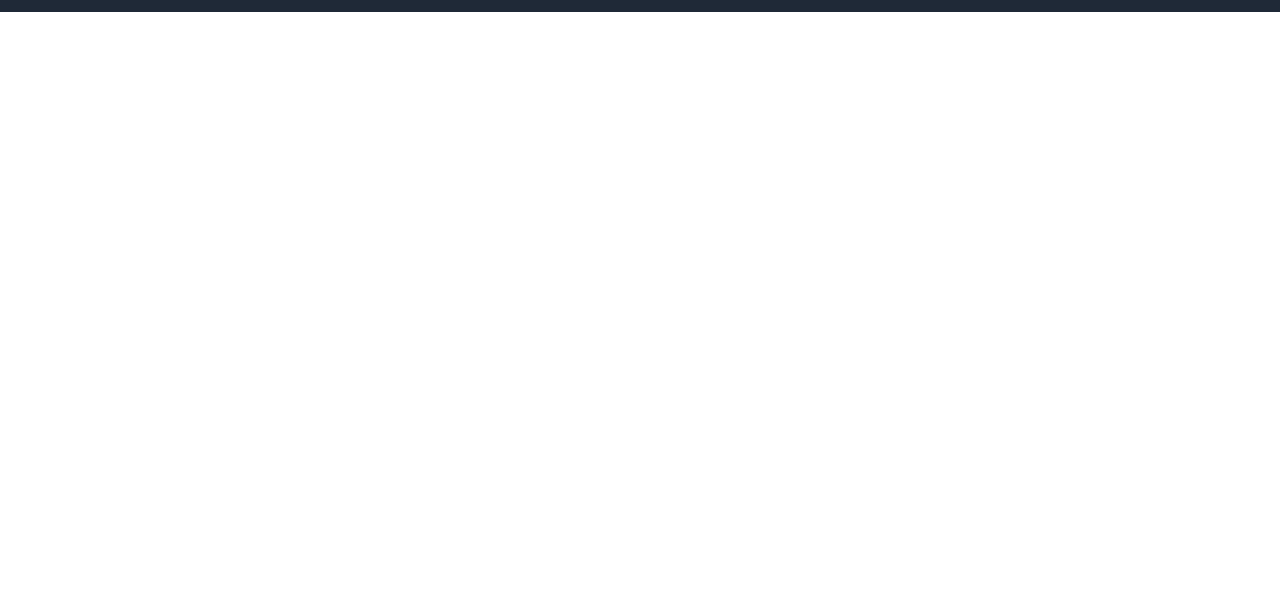
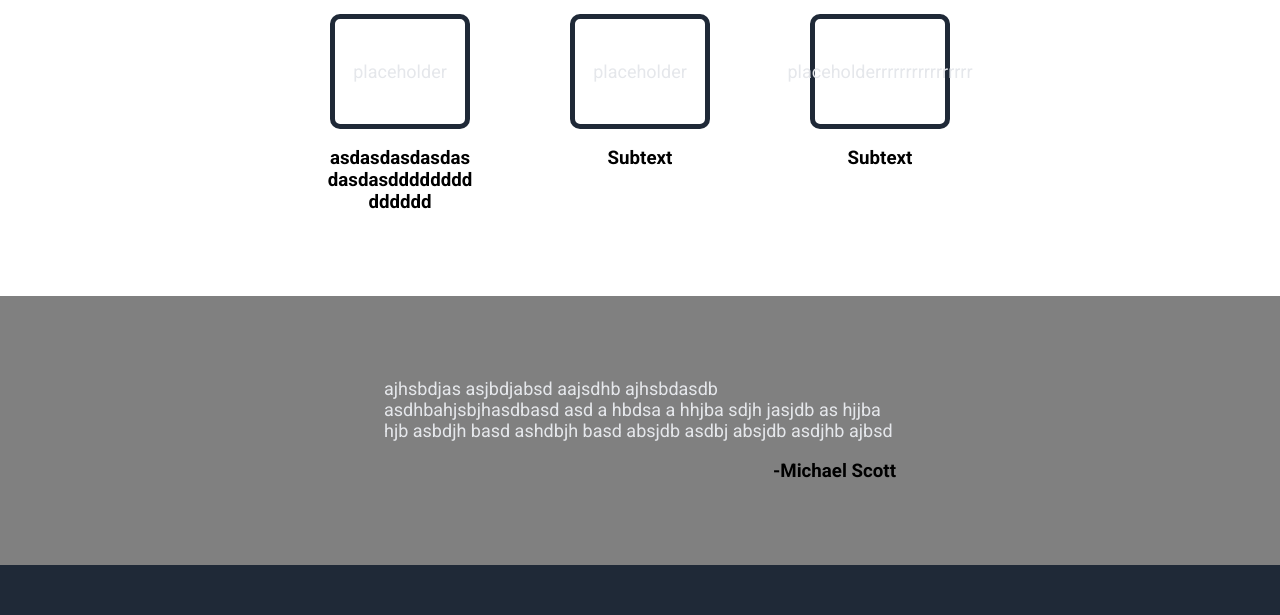
Before and after one commit to vbojcev/odin-Landing-Page, a plain HTML site: page index.html in a window 1280 px wide. Shown: the part 666-1281 px from the top of the page. Before the commit the page ends 800 px from the top, so only its background shows below. Drawn offline with Linux system fonts and the light colour scheme.

Commit message:
very good progress (fixed commit)

```diff
--- a/index.html
+++ b/index.html
@@ -24,14 +24,37 @@
       </div>
       <div class="right">
         <!-- <h1 style="color:white">Image placeholder</h1> -->
-        <img src=""
+        <img src="images/mc.png" id="mc">
       </div>
     </div>
     <div class="information">
-
+      <h2>Here's some boxes.</h2>
+      <div class="boxes">
+        <div class="box">
+          <div class="borderbox">
+            <p>placeholder</p>
+          </div>
+          <h3>asdasdasdasdasdasdasdddddddddddddd</h3>
+        </div>
+        <div class="box">
+          <div class="borderbox">
+            <p>placeholder</p>
+          </div>
+          <h3>Subtext</h3>
+        </div>
+        <div class="box">
+          <div class="borderbox">
+            <p>placeholderrrrrrrrrrrrrrrr</p>
+          </div>
+          <h3>Subtext</h3>
+        </div>
+      </div>
     </div>
     <div class="quote-box">
-
+      <div class="container">
+        <p id="quote">ajhsbdjas asjbdjabsd aajsdhb ajhsbdasdb asdhbahjsbjhasdbasd asd a hbdsa a hhjba sdjh jasjdb as hjjba hjb asbdjh basd ashdbjh basd absjdb asdbj absjdb asdjhb ajbsd </p>
+        <h3 id="credit">-Michael Scott</h3>
+      </div>
     </div>
     <div class="call">
 
--- a/style.css
+++ b/style.css
@@ -1,7 +1,12 @@
 @import url('https://fonts.googleapis.com/css2?family=Roboto:wght@400;700&display=swap');
 
+html {
+  overflow-y: scroll;
+}
+
 body {
-  height: 100vh;
+  position: absolute;
+  height: auto;
   margin: 0;
   overflow: hidden;
   font-family: Roboto, sans-serif;
@@ -20,7 +25,22 @@ body {
     padding-right: 15%;
 }
 
-.hero {
+.logo {
+    font-size: 24px;
+    color: #f9faf8;
+}
+
+ul {
+    display: flex;
+    flex-direction: row;
+    justify-content: space-between;
+    gap: 20px;
+    list-style: none;
+    margin: 0px;
+    padding: 0px;
+}
+
+.hero, .information, .quote-box {
     display: flex;
     background-color: #1f2937;
     justify-content: space-between;
@@ -40,30 +60,18 @@ body {
     flex-direction: column;
     justify-content: space-around;
     align-items: baseline;
-    margin-right: 5%;
+    /* margin-right: 5%; */
 }
 
 .right {
     justify-content: center;
     align-items: center;
     background-color: gray;
-    height: 500px;
-    margin-left: 5%;
+    /* margin-left: 5%; */
 }
 
-.logo {
-    font-size: 24px;
-    color: #f9faf8;
-}
-
-ul {
-    display: flex;
-    flex-direction: row;
-    justify-content: space-between;
-    gap: 20px;
-    list-style: none;
-    margin: 0px;
-    padding: 0px;
+#mc {
+    width: 100%;
 }
 
 a, p {
@@ -80,3 +88,69 @@ button {
     border-radius: 10px;
     border: none;
 }
+
+.information {
+    flex-direction: column;
+    background-color: white;
+}
+
+h2 {
+    color: #1f2937;
+    font-size: 36px;
+    font-weight: extra-bold;
+    text-align: justify;
+}
+
+.boxes {
+    display: flex;
+    flex-direction: row;
+    justify-content: center;
+    align-items: flex-start;
+    gap: 20%;
+}
+
+.box {
+    width: 150px;
+    display: flex;
+    flex-direction: column;
+    justify-content: center;
+    align-items: center;
+    margin: 0px;
+    flex-shrink: 0;
+}
+
+.borderbox {
+    width:100px;
+    height: 75px;
+    border-style: solid;
+    border-width: 5px;
+    border-radius: 10px;
+    border-color: #1f2937;
+    padding: 10%;
+    justify-content: center;
+    align-items: center;
+    flex-grow: 0;
+    display: flex;
+}
+
+.boxes p {
+    text-align: justify;
+    word-wrap: normal;
+}
+
+.boxes h3 {
+    width: 100%;
+    word-wrap: break-word;
+    text-align: center;
+}
+
+.quote-box {
+    background-color: gray;
+    flex-direction: column;
+    padding-left: 30%;
+    padding-right: 30%;
+}
+
+#credit {
+    text-align: right;
+}
```
